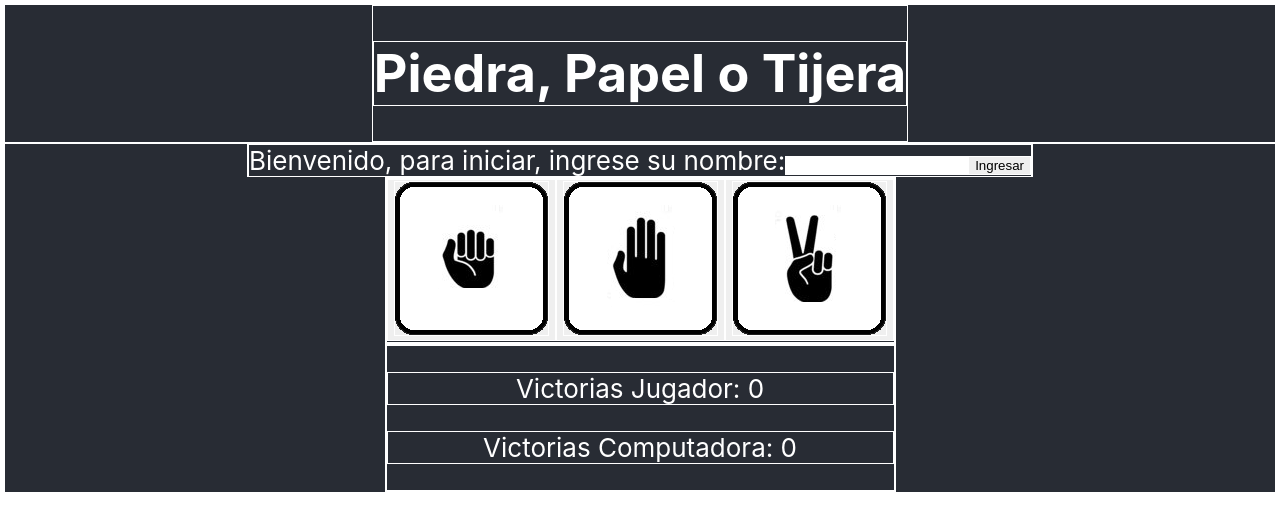
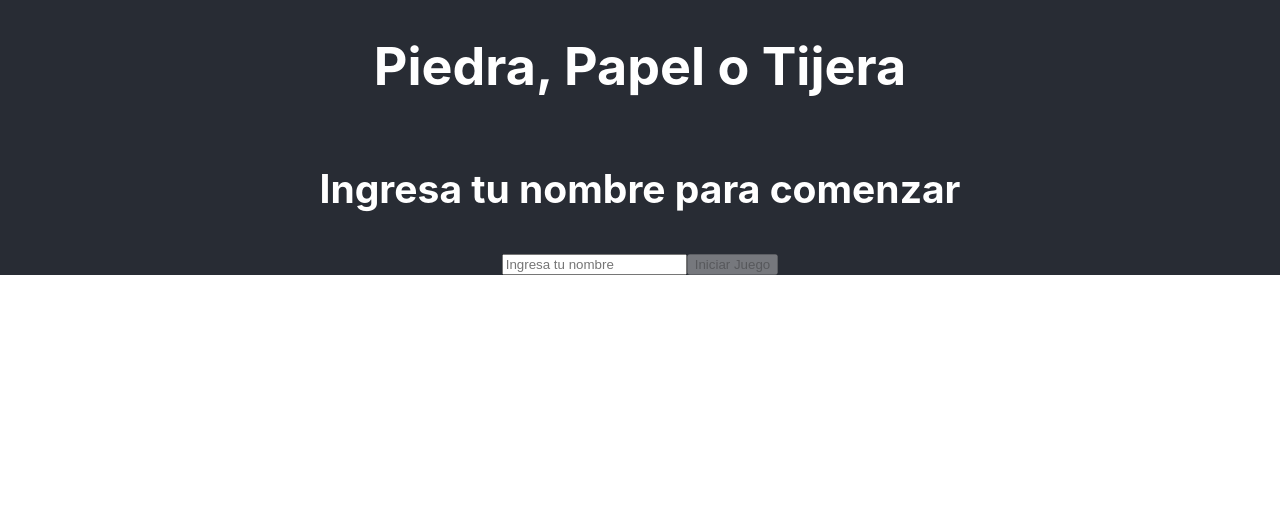
Before and after one commit to Greyhearth/practico3, a React (Create React App) app: page / in a window 1280 px wide. Shown: the top 530 px of the page. Built offline with nearby package versions, Linux system fonts and the light colour scheme.

Commit message:
Parte 7 terminada

```diff
--- a/src/App.css
+++ b/src/App.css
@@ -1,5 +1,5 @@
 *{
-  border: 1px solid white;
+  /*border: 1px solid white;*/
   box-sizing: border-box;
 }
 
--- a/src/App.js
+++ b/src/App.js
@@ -1,4 +1,5 @@
 import './App.css';
+import React, { useState } from 'react';
 import Encabezado from './componentes/Encabezado';
 import Nombre from './componentes/Nombre';
 import PiedraPapelTijera from './componentes/PiedraPapelTijera';
@@ -7,7 +8,13 @@ import PiedraPapelTijera from './componentes/PiedraPapelTijera';
 
 function App() {
   /* Declaración de constantes y variables */
+  const [nombreUsuario, setNombreUsuario] = useState('');
+  const [inicioJuego, setInicioJuego] = useState(false);
 
+  const ingresarNombre = (usuario) => {
+    setNombreUsuario(usuario);
+    setInicioJuego(true);
+  };
 
   return (
     <div className="App">
@@ -16,9 +23,12 @@ function App() {
       </header>
 
       <main className="App-main">
-        <Nombre/>
-
-        <PiedraPapelTijera/>
+      {/*Uso un condicional para que el juego inicie una vez ingresado un nombre válido*/}
+      {inicioJuego ? (
+        <PiedraPapelTijera nombreUsuario={nombreUsuario} />
+      ) : (
+        <Nombre ingresarUsuario={ingresarNombre} />
+      )}
       </main>
     </div>
   );
--- a/src/componentes/Marcadores.jsx
+++ b/src/componentes/Marcadores.jsx
@@ -1,9 +1,10 @@
 import React from 'react'
-
-const Marcadores = ({ contadorJugador, contadorComputadora }) => {
+//Toma los valores de los contadores de PiedraPapelTijera.jsx y los muestra por pantalla.
+const Marcadores = ({ contadorJugador, contadorEmpates, contadorComputadora }) => {
   return (
     <div className="marcadores">
       <p>Victorias Jugador: {contadorJugador}</p>
+      <p>Empates: {contadorEmpates}</p>
       <p>Victorias Computadora: {contadorComputadora}</p>
     </div>
   )
--- a/src/componentes/Nombre.jsx
+++ b/src/componentes/Nombre.jsx
@@ -1,37 +1,33 @@
 import React, { useState } from 'react';
 
-const Nombre = () => {
-    const [nombreTemp, setNombreTemp] = useState("");
-    const [nombre, setNombre] = useState("Invitado");
-    const [error, setError] = useState("");
-    const [saludo, setSaludo] = useState(false);
+const Nombre = ({ ingresarUsuario }) => {
+  const [nombre, setNombre] = useState('');
+  const [esValido, setEsValido] = useState(false);
+//Vuelve válido un nombre si se ha escrito algo.
+  const cambioNombre = (e) => {
+    const nombreTemp = e.target.value;
+    //Como React renderiza constantemente, debí usar una variable más para guardar el nombre escrito hasta ser ingresado.
+    setNombre(nombreTemp);
+    //Verifica que no este vacío ni sean sólo espacios en blanco.
+    setEsValido(nombreTemp.trim() !== '');
+  };
+//Si el nombre es válido, permite su ingreso y se inicia el juego.
+  const ingresarNombre = (e) => {
+    e.preventDefault();
+    if (esValido) {
+        ingresarUsuario(nombre);
+    }
+  };
 
-
-    function cambiarNombre (nuevoNombre){
-
-        if ((nombreTemp.trim() === '')||(nombreTemp.trim() === 'Invitado')){
-            setError('Por favor, ingrese su nombre');
-            setSaludo(false);
-        } else{
-            setNombre(nombreTemp);
-            setNombreTemp("");
-            setError("");
-            setSaludo(true);
-        }
-
-
-    }
-
-    return (
+  return (
     <div>
-        <label for="nombre">Bienvenido, para iniciar, ingrese su nombre:
-            <input type="text" name="nombre" value={nombreTemp} id="nombre" required="required" onChange={e => setNombreTemp(e.target.value)} />
-            <input type="button" name="ingresar" value="Ingresar" onClick={e => cambiarNombre(nombreTemp)}/>
-        </label>
-        {error && <p className="error">{error}</p>}
-        {saludo && <p className="saludo">Saludos {nombre}, elija una de las siguentes jugadas:</p>}
+      <h2>Ingresa tu nombre para comenzar</h2>
+      <form onSubmit={ingresarNombre}>
+        <input type="text" placeholder="Ingresa tu nombre" value={nombre} onChange={cambioNombre} />
+        <button type="submit" disabled={!esValido}>Iniciar Juego</button>
+      </form>
     </div>
-  )
-}
+  );
+};
 
 export default Nombre;
--- a/src/componentes/PiedraPapelTijera.jsx
+++ b/src/componentes/PiedraPapelTijera.jsx
@@ -4,41 +4,45 @@ import Resultado from './Resultado';
 import piedraN from './imagenes/piedraNegro.png'
 import papelN from './imagenes/papelNegro.png'
 import tijeraN from './imagenes/tijeraNegro.png'
+import piedraG from './imagenes/piedraGris.png'
+import papelG from './imagenes/papelGris.png'
+import tijeraG from './imagenes/tijeraGris.png'
 
 
-const PiedraPapelTijera = () => {
+const PiedraPapelTijera = ({nombreUsuario}) => {
+  //Declaración de variables y constantes a usar.
   const jugadas = ['piedra', 'papel', 'tijera'];
   const [jugadaUsuario, setJugadaUsuario] = useState(null);
   const [jugadaComputadora, setJugadaComputadora] = useState(null);
   const [resultado, setResultado] = useState(null);
+  const [resultadoFinal, setResultadoFinal] = useState(null);
   const [contadorJugador, setContadorJugador] = useState(0);
   const [contadorComputadora, setContadorComputadora] = useState(0);
-  const [ronda, setRonda] = useState(1);
+  const [contadorEmpates, setContadorEmpates] = useState(0);
+  const [piedra, setPiedra] = useState(piedraN);
+  const [papel, setPapel] = useState(papelN);
+  const [tijera, setTijera] = useState(tijeraN);
 
   useEffect(() => {
-    if (ronda > 5) {
-      // Corrobora la ronda y verifica si hay algún ganador
-      if (contadorJugador > contadorComputadora) {
-        setResultado('¡Ganaste el juego!');
-      } else if (contadorJugador < contadorComputadora) {
-        setResultado('La computadora ganó el juego.');
-      } else {
-        setResultado('El juego terminó en empate.');
+    // Verifica si hay algún ganador tras cada ronda
+    if (contadorJugador >= 3) {
+        setResultadoFinal('¡Ganaste el juego!');
+      } else if (contadorComputadora >= 3) {
+        setResultadoFinal('La computadora ganó el juego.');
       }
-    }
-  }, [ronda, contadorJugador, contadorComputadora]);
-
+  }, [contadorJugador, contadorComputadora]);
 
   const eleccionJugada = (jugada) => {
     //Función que obtiene, al azar, una jugada para la computadora.
     const obtenerJugadaComputadora = jugadas[Math.floor(Math.random() * 3)]; //en base a un número aleatorio multiplicado por 3 y redondeado hacia abajo, elige un elemento del array jugadas
+    setJugadaComputadora(obtenerJugadaComputadora);
     setJugadaUsuario(jugada);
-    setJugadaComputadora(obtenerJugadaComputadora);
 
     // Determinación del ganador de cada ronda
     //Primero corrobora un empate
     if (jugada === obtenerJugadaComputadora) {
       setResultado('Empate');
+      setContadorEmpates(contadorEmpates+1);
     //Luego verifica si gana el usuario
     } else if (
       (jugada === 'piedra' && obtenerJugadaComputadora === 'tijera') ||
@@ -47,28 +51,55 @@ const PiedraPapelTijera = () => {
     ) {
       setResultado('el usuario gana la ronda');
       setContadorJugador(contadorJugador+1);
-    //Finalmente, le da la victoria a la computadora
+    //Finalmente, le da la victoria a la computadora si no se cumple otra condición
     } else {
       setResultado('la computadora gana la ronda');
       setContadorComputadora(contadorComputadora+1);
     }
-    //Suma 1 al contador de rondas
-    setRonda(ronda+1);
+  };
+
+  const reiniciarJuego = () => {
+    setJugadaUsuario(null);
+    setJugadaComputadora(null);
+    setResultado(null);
+    setContadorJugador(0);
+    setContadorComputadora(0);
+    setContadorEmpates(0);
+    setResultadoFinal(null);
+    setPiedra(piedraN);
+    setPapel(papelN);
+    setTijera(tijeraN);
   };
 
   return (
     <div>
       <div className="jugadas">
-        <button onClick={() => eleccionJugada('piedra')}><img src={piedraN} alt='Piedra'/></button>
-        <button onClick={() => eleccionJugada('papel')}><img src={papelN} alt='Papel'/></button>
-        <button onClick={() => eleccionJugada('tijera')}><img src={tijeraN} alt='Tijera'/></button>
+        <p>Saludos {nombreUsuario}, elije una de las siguientes jugadas: </p>
       </div>
+    {(resultadoFinal===null) &&
+      <div className="jugadas">
+        <button onClick={() => {eleccionJugada('piedra'); setPiedra(piedraG); setPapel(papelN); setTijera(tijeraN)}}><img src={piedra} alt='Piedra'/></button>
+        <button onClick={() => {eleccionJugada('papel'); setPiedra(piedraN); setPapel(papelG); setTijera(tijeraN)}}><img src={papel} alt='Papel'/></button>
+        <button onClick={() => {eleccionJugada('tijera'); setPiedra(piedraN); setPapel(papelN); setTijera(tijeraG)}}><img src={tijera} alt='Tijera'/></button>
+      </div>
+    }
       <Resultado
         jugadaUsuario={jugadaUsuario}
         jugadaComputadora={jugadaComputadora}
         resultado={resultado}
       />
-      <Marcadores contadorJugador={contadorJugador} contadorComputadora={contadorComputadora} />
+      <Marcadores
+        contadorJugador={contadorJugador}
+        contadorEmpates={contadorEmpates}
+        contadorComputadora={contadorComputadora} />
+      {resultadoFinal && (
+        <>
+            <p>{resultadoFinal}</p>
+        </>
+        )}
+        <div className="reiniciar">
+            <button onClick={() => reiniciarJuego()}>Reiniciar Juego</button>
+      </div>
     </div>
   );
 };
--- a/src/componentes/Resultado.jsx
+++ b/src/componentes/Resultado.jsx
@@ -1,5 +1,5 @@
 import React from 'react'
-
+//Toma los valores de las jugadas y el resultado de cada ronda y los muestra por pantalla.
 const Resultado = ({ jugadaUsuario, jugadaComputadora, resultado }) => {
   return (
     <div>
```
Also changed, not shown: src/componentes/Reiniciar.jsx (+10 -6 lines).
